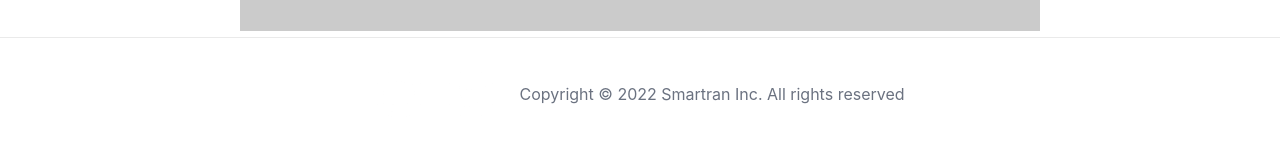
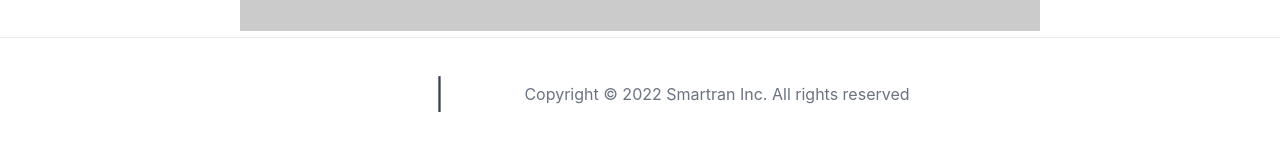
Before and after one commit to Smartran/Branch-1, a Next.js app: page / in a window 1280 px wide. Shown: the part 613-764 px from the top of the page. Built offline with nearby package versions, Linux system fonts and the light colour scheme.

Commit message:
Update Footer.js

```diff
--- a/components/Footer.js
+++ b/components/Footer.js
@@ -8,7 +8,7 @@ export default function Footer() {
 return (
     <footer className={styles.footer}>
 
-    <div className='flex items-center justify-center space-x-6 cursor-pointer '>
+    <div className='flex items-center justify-center space-x-4 cursor-pointer '>
 
 
     <div className='transition ease-in-out delay-50 hover:-translate-y-1 cursor-pointer  opacity-30 hover:opacity-90'>
@@ -17,6 +17,10 @@ return (
     <img src='/github-1.png'>
         </img>
         </a>
+        </div>
+        <div className='text-gray-700 text-3xl'>
+        |
+
         </div>
 
 
```
